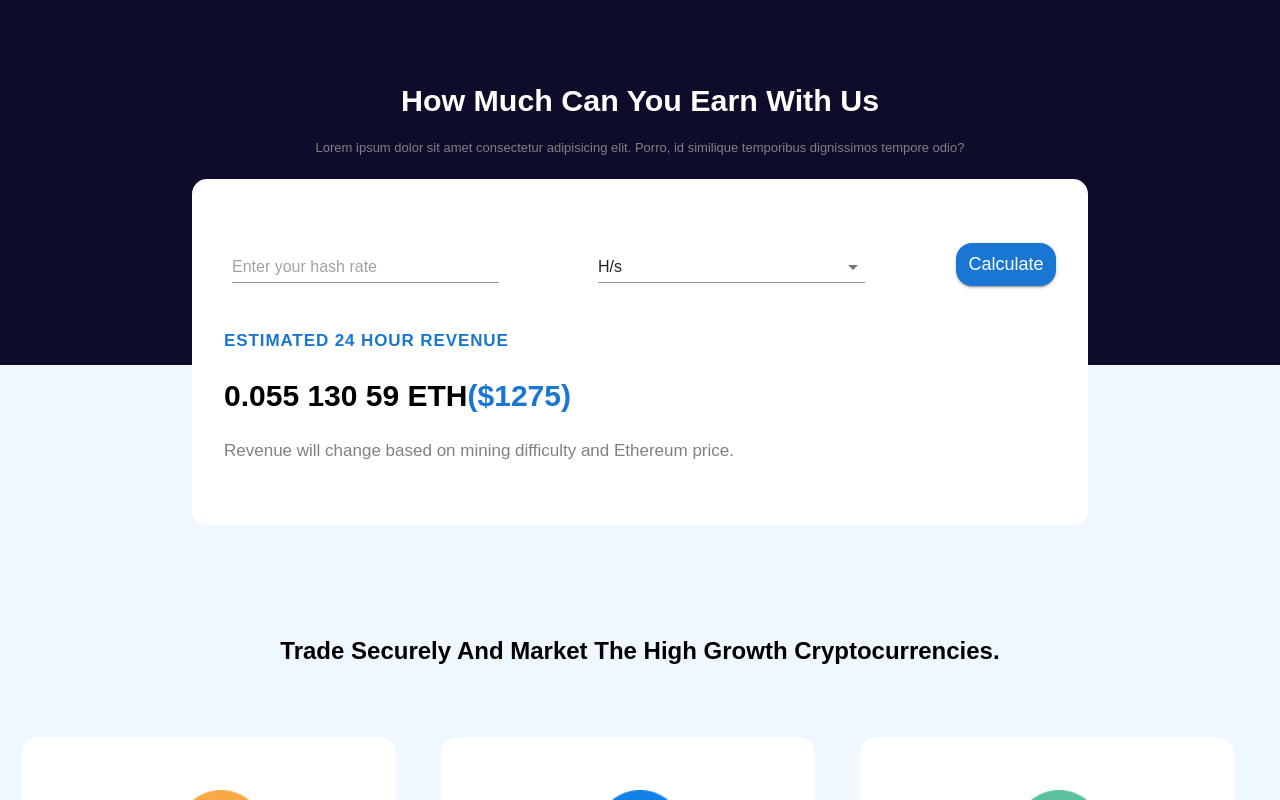
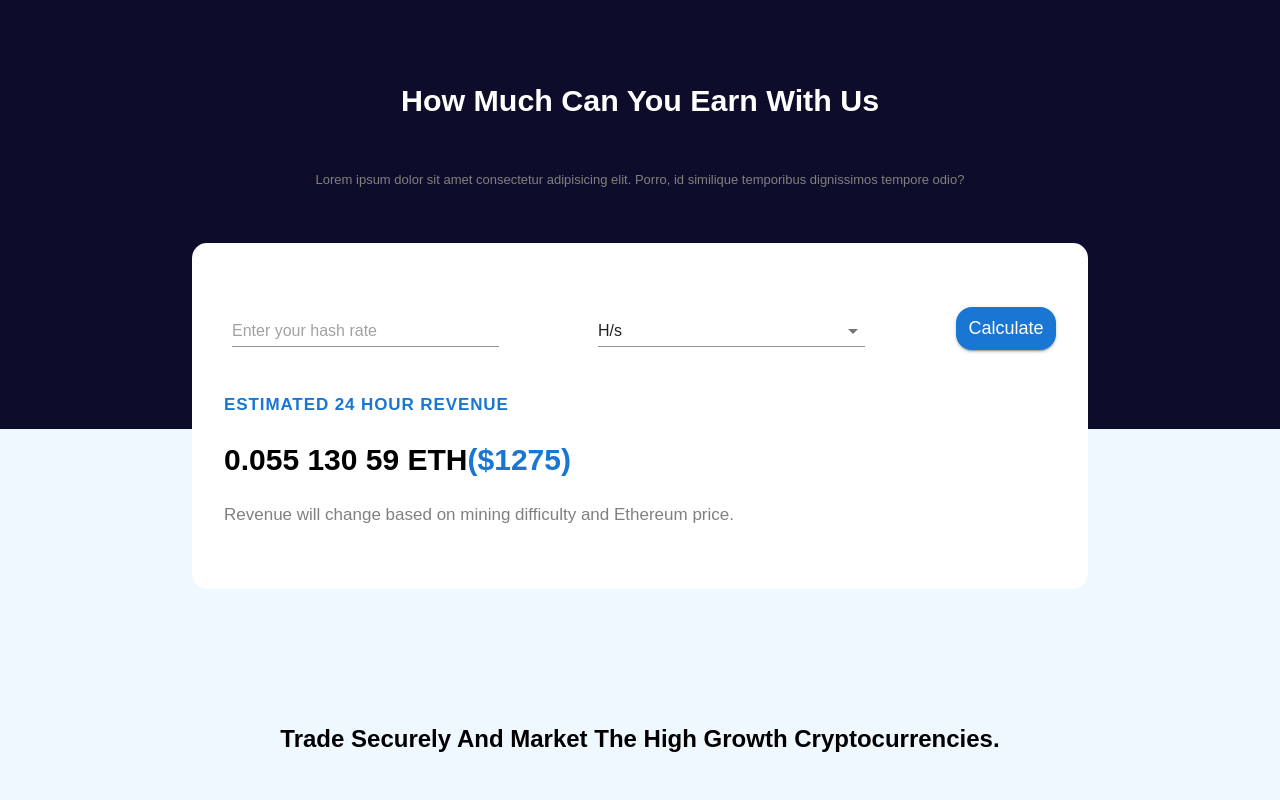
Before and after one commit to UneeqDev/Chappo-App, a React (Create React App) app: page / in a window 1280 px wide. Shown: the part 1360-2160 px from the top of the page. Built offline with nearby package versions, Linux system fonts and the light colour scheme.

Commit message:
change the stylings

```diff
--- a/src/components/FeaturesCard.js
+++ b/src/components/FeaturesCard.js
@@ -16,7 +16,7 @@ function FeaturesCard({ title, image, direction }) {
   return (
     <>
       <Grid container sx={gridStyle} direction={direction}>
-        <Grid Item xs={12} md={4}>
+        <Grid item xs={12} md={4}>
           <Stack direction="column" spacing={2.8}>
             <Typography
               variant="p"
--- a/src/components/FeaturesSection.js
+++ b/src/components/FeaturesSection.js
@@ -12,21 +12,20 @@ const container = {
   justifyContent: "center",
   flexDirection: "column",
   marginTop: "2rem",
-  paddingLeft: { xs: "0.2rem", sm: "0" },
+  paddingLeft: { xs: "0.8rem", sm: "0" },
 };
 
 function FeaturesSection() {
   return (
     <>
       <Box sx={container}>
-        <MotionInView variants={varZoomIn}>
+        <MotionInView variants={varZoomIn} sx={{ width: "90%" }}>
           <Typography
             variant="p"
             fontSize="24px"
             // fontWeight="bold"
-            textAlign="center"
+            sx={{ textAlign: "center !important" }}
             color="white"
-            direction="row"
           >
             Market Sentiments, Portfolio, And Run The Infrastructure Of Your
             Choice
--- a/src/components/HowSection.js
+++ b/src/components/HowSection.js
@@ -71,11 +71,12 @@ function HowSection() {
             variant="p"
             fontWeight="bold"
             color="white"
+            textAlign="center"
             sx={{ fontSize: { md: "1.9rem", sm: "1.6rem" } }}
           >
             How Much Can You Earn With Us
           </Typography>
-          <Typography color="gray" fontSize="13px" textAlign="center">
+          <Typography color="gray" fontSize="13px" textAlign="center" p={4}>
             Lorem ipsum dolor sit amet consectetur adipisicing elit. Porro, id
             similique temporibus dignissimos tempore odio?
           </Typography>
--- a/src/components/TradeSection.js
+++ b/src/components/TradeSection.js
@@ -19,11 +19,13 @@ const itemsContainer = {
   justifyContent: "center",
   flexDirection: "column",
   marginTop: "3rem",
-  padding: "1rem 0",
+  padding: "1rem 0px",
 };
 const gridStyle = {
   display: "flex",
+  width: { md: "90%", sm: "85%", xs: "80%" },
   alignItems: "center",
+
   justifyContent: { md: "space-between", sm: "center" },
 };
 
@@ -81,10 +83,12 @@ function TradeSection() {
             mt={6}
             mb={9}
             fontWeight="bold"
-            sx={{ textAlign: "center" }}
+            textAlign="center"
+            p={3}
           >
             Trade Securely And Market The High Growth Cryptocurrencies.
           </Typography>
+
           <Grid container width="95%" sx={gridStyle} p={0.2} columnSpacing={3}>
             {isActive.objects.map((element, index) => (
               <TradeSectionCard
--- a/src/components/TradeSectionCard.js
+++ b/src/components/TradeSectionCard.js
@@ -10,10 +10,11 @@ const gridStyle = {
   gap: "1.5rem",
   justifyContent: "center",
   padding: "1.5rem 0 ",
-  // backgroundColor: "white",
+  // backgroundColor: "red",
   borderRadius: "15px",
   marginBottom: "2.2rem",
   paddingBottom: "3rem",
+  transition: "0.5s ease-in-out",
 };
 const StyledImage = styled("img")({
   width: "5rem",
@@ -42,7 +43,6 @@ function TradeSectionCard({
   title,
   subtitle,
   text,
-  showButton,
 }) {
   return (
     <Grid
```
